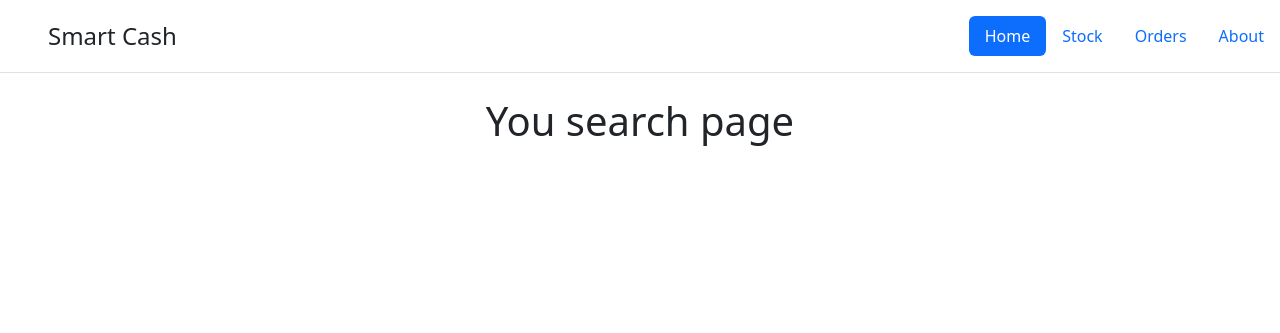
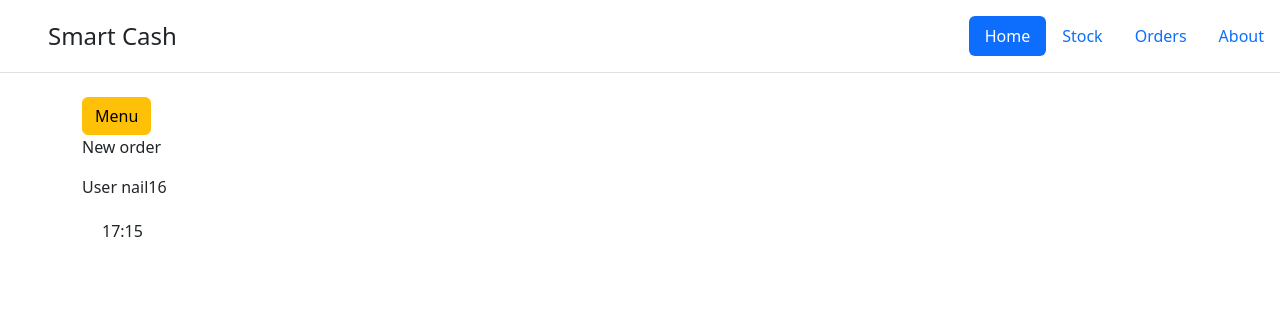
Before and after one commit to Kamilovkz/smartCash, a Django app: page / in a window 1280 px wide. Shown: the top 333 px of the page. Run offline with Django 4.2, Linux system fonts and the light colour scheme; some libraries are stand-ins or nearby versions.

Commit message:
Updated index file

```diff
--- a/store/items/templates/items/index.html
+++ b/store/items/templates/items/index.html
@@ -2,8 +2,11 @@
 {% load widget_tweaks %}
 {% block content %}
     <div class="container">
-        <center>
-            <h1>You search page</h1>
-        </center>
+        <div class="abovetable">
+            <td><a href="{% url 'stock' %}" class="btn btn-warning">Menu</a></td>
+            <p>New order</p>
+            <p>User nail16</p>
+            <p style="margin: 20px;">17:15</p>
+        </div>
     </div>
 {% endblock %}
```
